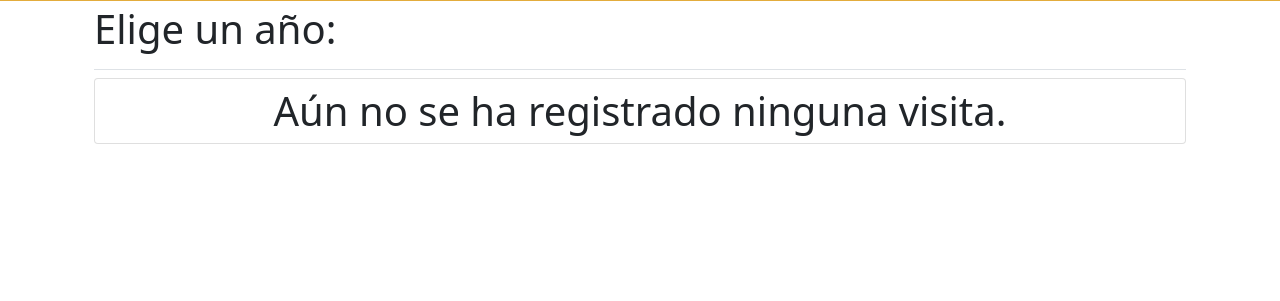
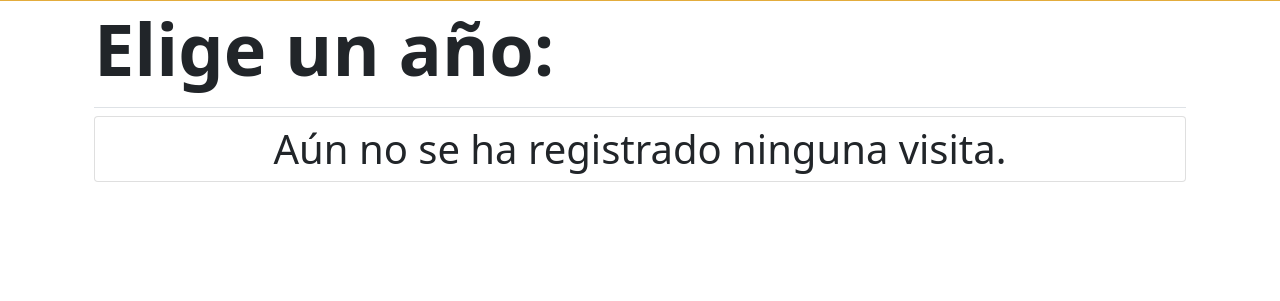
Before and after one commit to LuisMtzGarcia/Grocery_Shopping_Registry, a Django app: page /years/ in a window 1280 px wide. Shown: the part 55-356 px from the top of the page. Run offline with Django 4.2, Linux system fonts and the light colour scheme; the visitor is signed in with stand-in values (Sample User, id 1); data that the repository does not hold is empty; some libraries are stand-ins or nearby versions.

Commit message:
Styled page header in Years template.

```diff
--- a/shopping_registry/templates/shopping_registry/years.html
+++ b/shopping_registry/templates/shopping_registry/years.html
@@ -1,9 +1,11 @@
 {% extends 'shopping_registry/base.html' %}
 
 {% block page_header %}
-    <h1>
+<h1 class="display-2">
+    <div class="fw-bold">
         Elige un año:
-    </h1>
+    </div>
+</h1>
 {% endblock page_header %}
 
 {% block content %}
```
